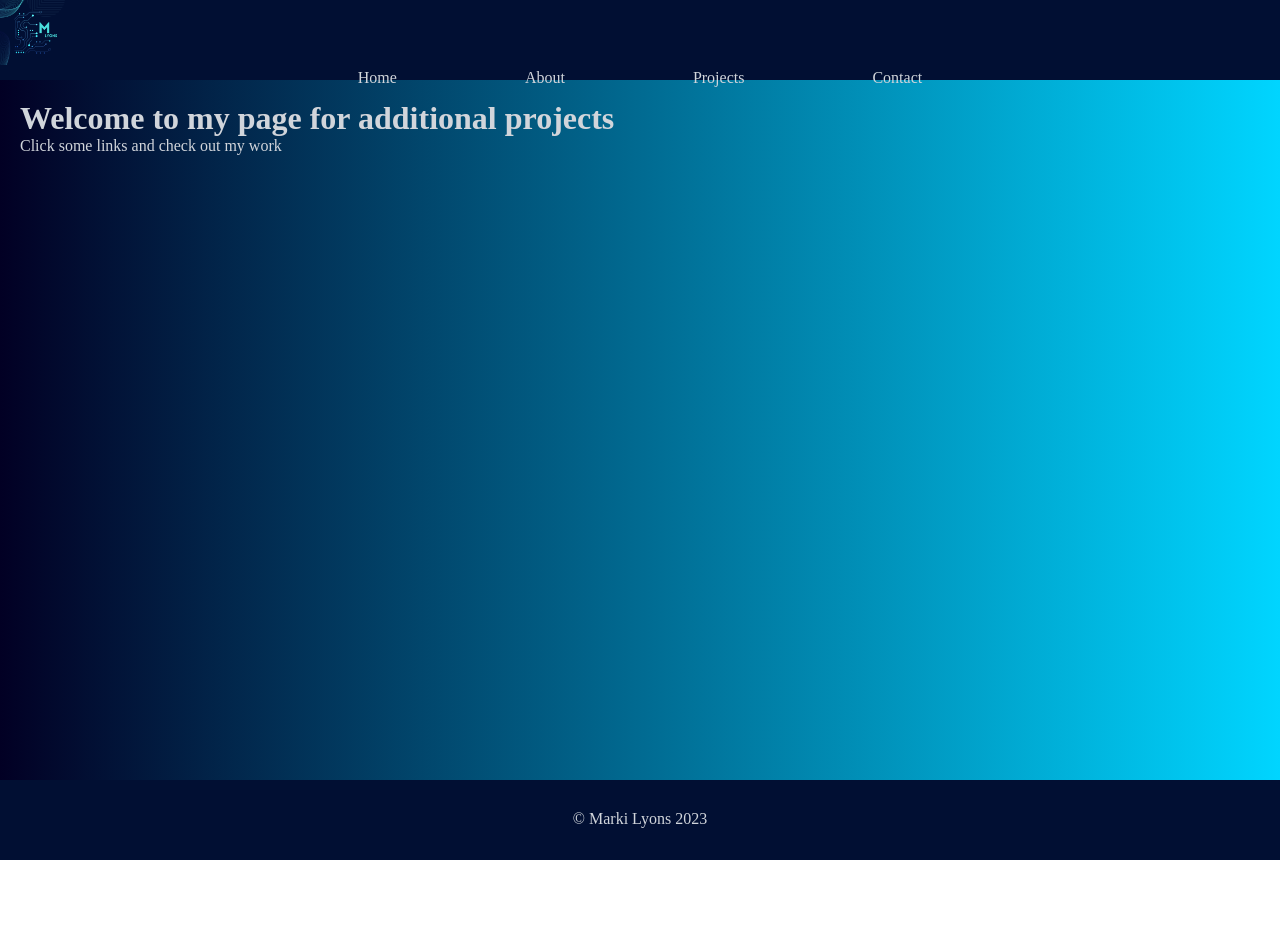
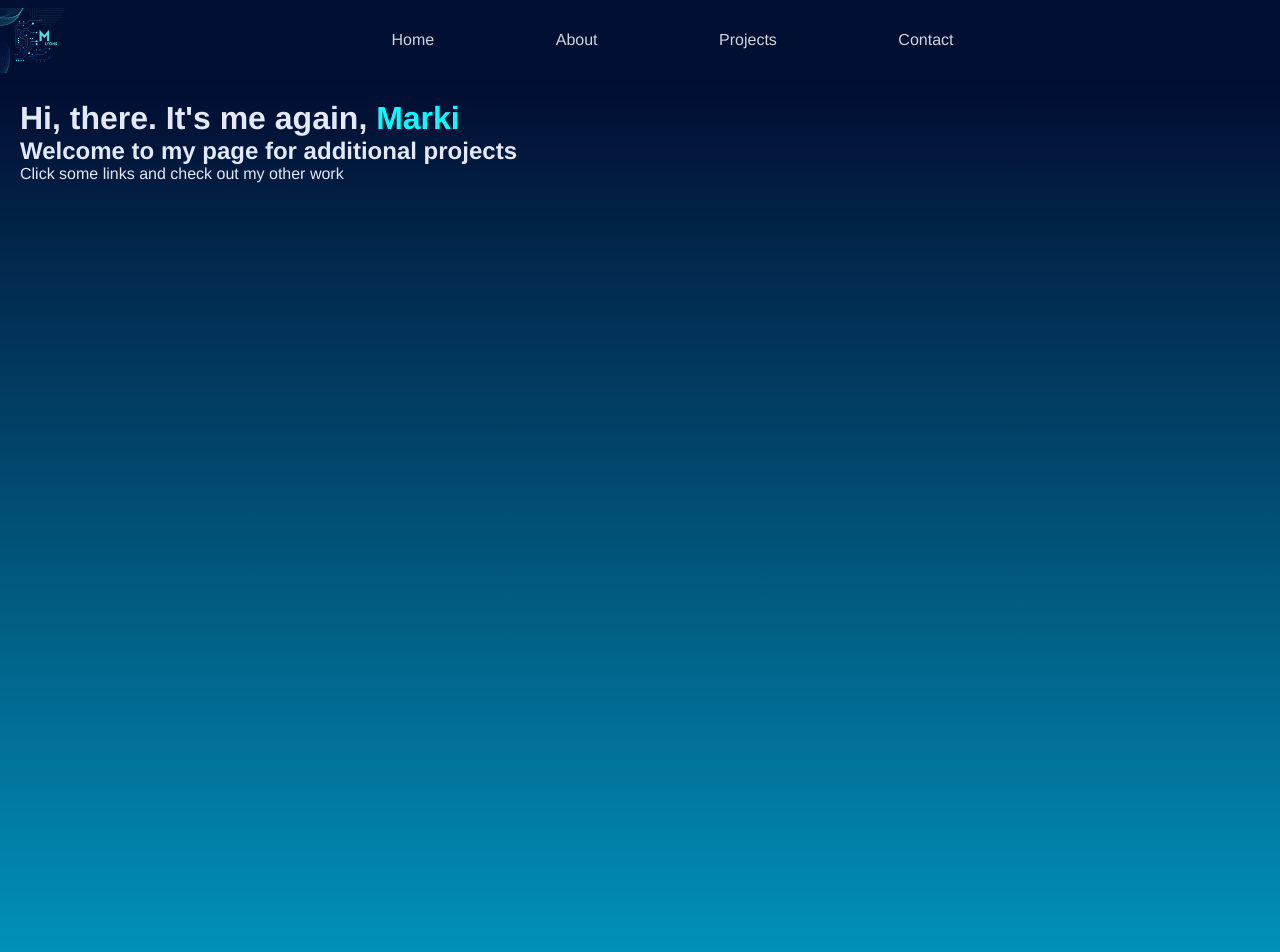
Before and after one commit to MsMLyons/Portfolio-Part-2, a plain HTML site: page index.html in a window 1280 px wide. Shown: the top 952 px of the page. Before the commit the page ends 860 px from the top, so only its background shows below. Drawn offline with Linux system fonts and the light colour scheme.

Commit message:
Update CSS

```diff
--- a/index.html
+++ b/index.html
@@ -10,7 +10,7 @@
         <nav>
             <img src="logo_6.png" id="logo" alt="logo">
             <ul class="nav">
-                <li><a href="home.html">Home</a></li>
+                <li><a href="index.html">Home</a></li>
                 <li><a href="about.html">About</a></li>
                 <li><a href="projects.html">Projects</a></li>
                 <li><a href="contact.html">Contact</a></li>
@@ -19,12 +19,22 @@
     </header>
     <main>
         <!-- Content of the home page -->
-        <h1>Welcome to my page for additional projects</h1>
-        <p>Click some links and check out my work</p>
+        <h1>Hi, there. It's me again,<span class="blue_txt"> Marki</span></h1>
+        <h2>Welcome to my page for additional projects</h2>
+        <p>Click some links and check out my other work</p>
+        <section class="section1" id="section1">
+
+        </section>
+        <section class="section2" id="section2">
+
+        </section>
     </main>
     <footer>
         <!-- Footer content -->
-        <p><a href="#top">© Marki Lyons 2023</a></p>
+        <ul>
+            <li><a href="#top">© Marki Lyons 2023</a></li>
+            <li><a href="index.html">Return to Main Portfolio Page</a></li>
+        </ul>
     </footer>
 </body>
 </html>
--- a/styles.css
+++ b/styles.css
@@ -6,32 +6,36 @@
 
 body {
     background-image: linear-gradient(
-        to left,
+        to top,
         #00d5ff,
         #020024
         );
+    font-family: Raleway, "Helvetica Neue", Helvetica, Arial;
     color: rgb(209, 213, 219);
 }
 
-nav, footer {
+nav {
     width: 100%;
     height: 80px;
     background-color: #010f33;
-    margin: 0;
+    display: grid;
+    grid-template-columns: auto 1fr auto;
+    align-items: center;
+    padding: padding: 0 10% 0 2%;;
 }
 
 #logo {
     width: 65px;
+    grid-column: 1;
 }
 
 nav ul {
-    /* margin: 0px;         */
     list-style: none;
     text-decoration: none;
     display: flex;
     justify-content: center;
-    /* align-items: center; */
     column-gap: 10%;
+    grid-column: 2;
 }
 
 a {
@@ -40,13 +44,27 @@ a {
 }
 
 main {
-    height: 700px;
+    height: 1200px;
     padding: 20px; /* adjust later */
+    color: #e2e9fb;
 }
 
-footer p {
+.blue_txt {
+    color: #00FFFF;
+}
+
+footer {
+    width: 100%;
+    height: 120px;
+    background-color: #010f33;
+    margin: 0;
+}
+
+footer ul {
+    list-style: none;
+    text-decoration: none;
     display: flex;
     justify-content: center;
-    padding: 30px;
-    text-decoration: none;
+    column-gap: 60%;
+    padding: 50px 30px;
 }
```
